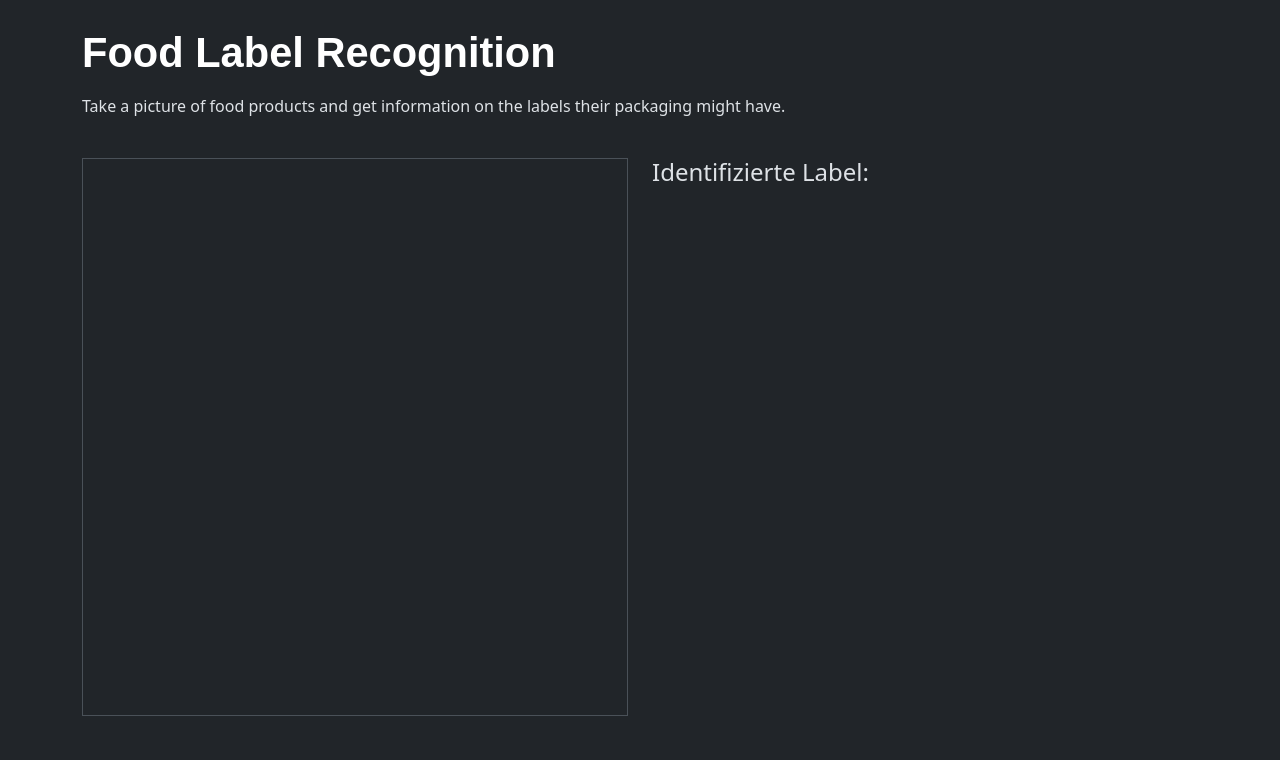
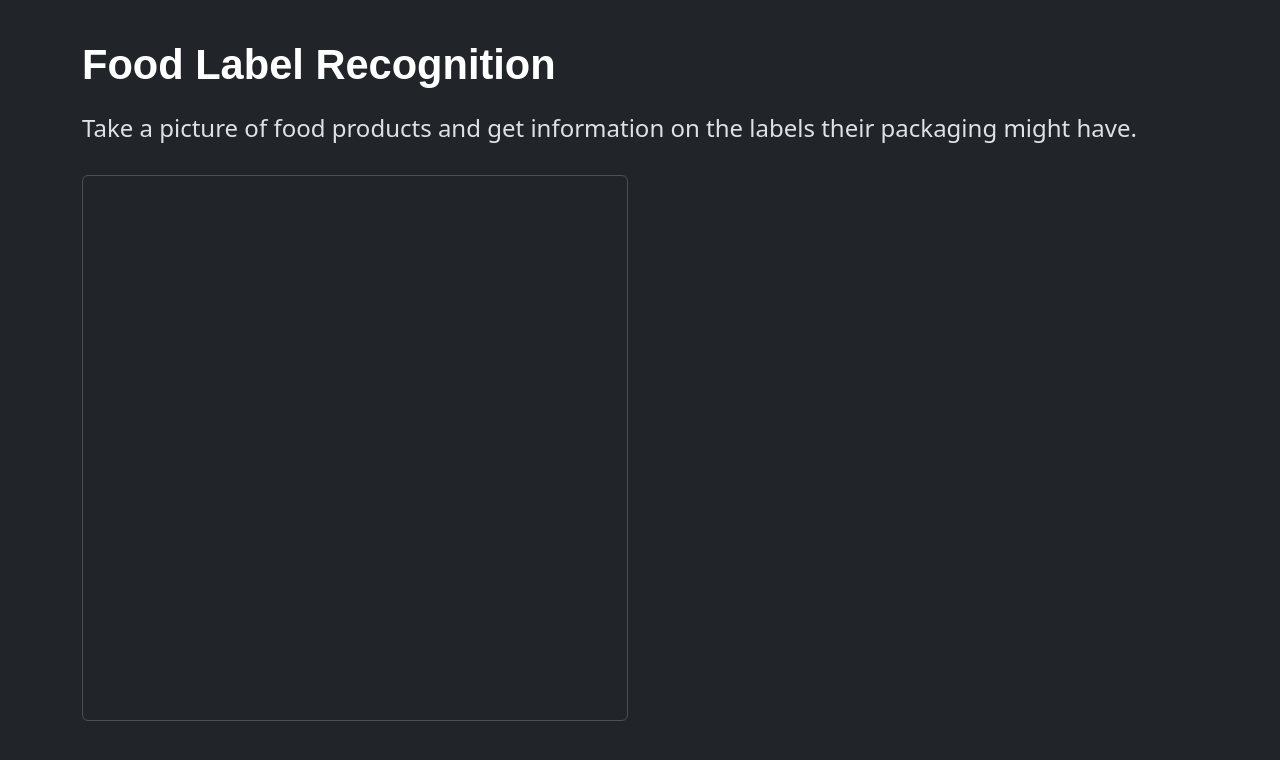
Before and after one commit to Stefan-Horst/FoodLabelGuide, a Flask app: page / in a window 1280 px wide. Shown: the top 760 px of the page. Run offline with Flask 3, Linux system fonts and the light colour scheme; data that the repository does not hold is empty.

Commit message:
Update frontend structure and style

```diff
--- a/main/gui/static/style.css
+++ b/main/gui/static/style.css
@@ -3,9 +3,13 @@ h1 {
     font-weight: 700;
     color: rgb(255, 255, 255);
     padding: 1.25rem 0px 1rem;
-    margin: 0px;
+    margin-top: 20px;
     line-height: 1.2;
     font-size: calc(1.4rem + 1.5vw);
+}
+
+.mt-2 {
+    margin-top: 0 !important;
 }
 
 .accordion-button:not(.collapsed) {
@@ -18,14 +22,14 @@ h1 {
 }
 
 .image-placeholder {
-    border: 1px solid #4a5158;
+    border: 1px solid #495057;
+    border-radius: 0.375rem;
     padding: 10px;
-    padding-bottom: 100%;
-    margin-bottom: 20px;
+    aspect-ratio: 1 / 1;
 }
 
 .image-placeholder img {
-    max-width: 100%;
+    width: 100%;
 }
 
 .card img {
--- a/main/gui/templates/index.html
+++ b/main/gui/templates/index.html
@@ -16,7 +16,7 @@
         <div class="row mt-2">
             <div class="col">
                 <h1>Food Label Recognition</h1>
-                <p>Take a picture of food products and get information on the labels their packaging might have.</p>
+                <h4>Take a picture of food products and get information on the labels their packaging might have.</h4>
             </div>
         </div>
 
@@ -31,7 +31,6 @@
 
             <!-- RIGHT COLUMN -->
             <div class="col-md-6">
-                <h4>Identifizierte Label:</h4>
                 <div class="container mt-2">
                     <div class="accordion" id="labels-accordion">
                         <!-- label template is inserted here -->
```
